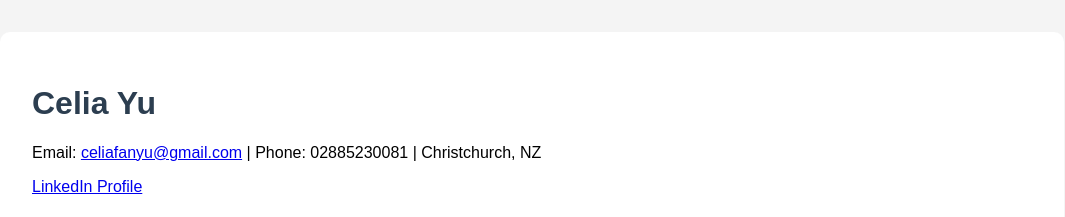
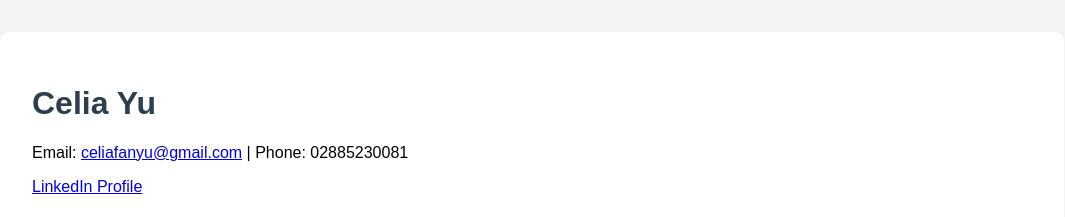
Before and after one commit to Celiayyyyy/Celiayu.github.io, a plain HTML site: page index.html in a window 1280 px wide. Shown: the top 217 px of the page, without its empty margins (108-1173 px from the left). Drawn offline with Linux system fonts and the light colour scheme.

Commit message:
Add files via upload

```diff
--- a/index.html
+++ b/index.html
@@ -38,7 +38,7 @@
 <body>
   <div class="container">
     <h1>Celia Yu</h1>
-    <p>Email: <a href="mailto:celiafanyu@gmail.com">celiafanyu@gmail.com</a> | Phone: 02885230081 | Christchurch, NZ</p>
+    <p>Email: <a href="mailto:celiafanyu@gmail.com">celiafanyu@gmail.com</a> | Phone: 02885230081</p>
     <p><a href="https://www.linkedin.com/in/celia-yu-09312631b/" target="_blank">LinkedIn Profile</a></p>
 
     <!-- Professional Summary -->
```
